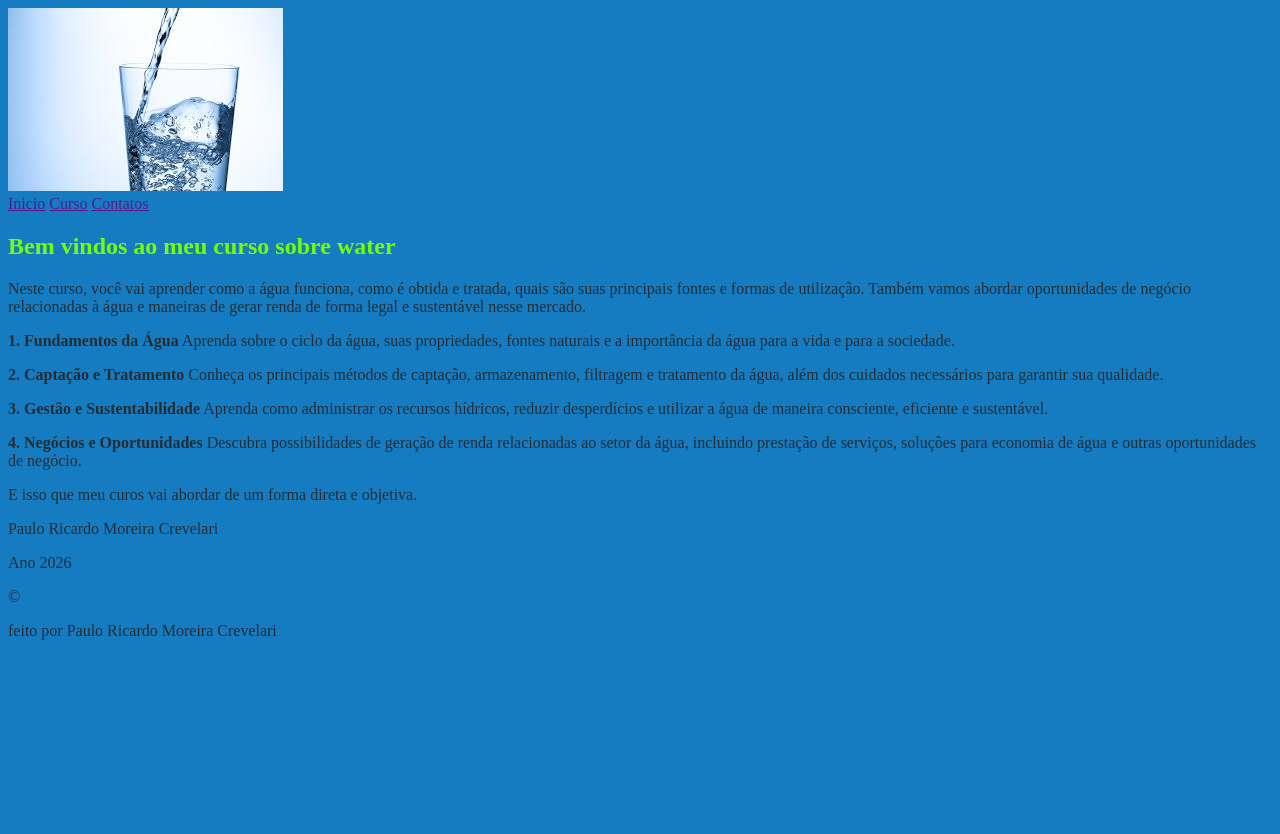
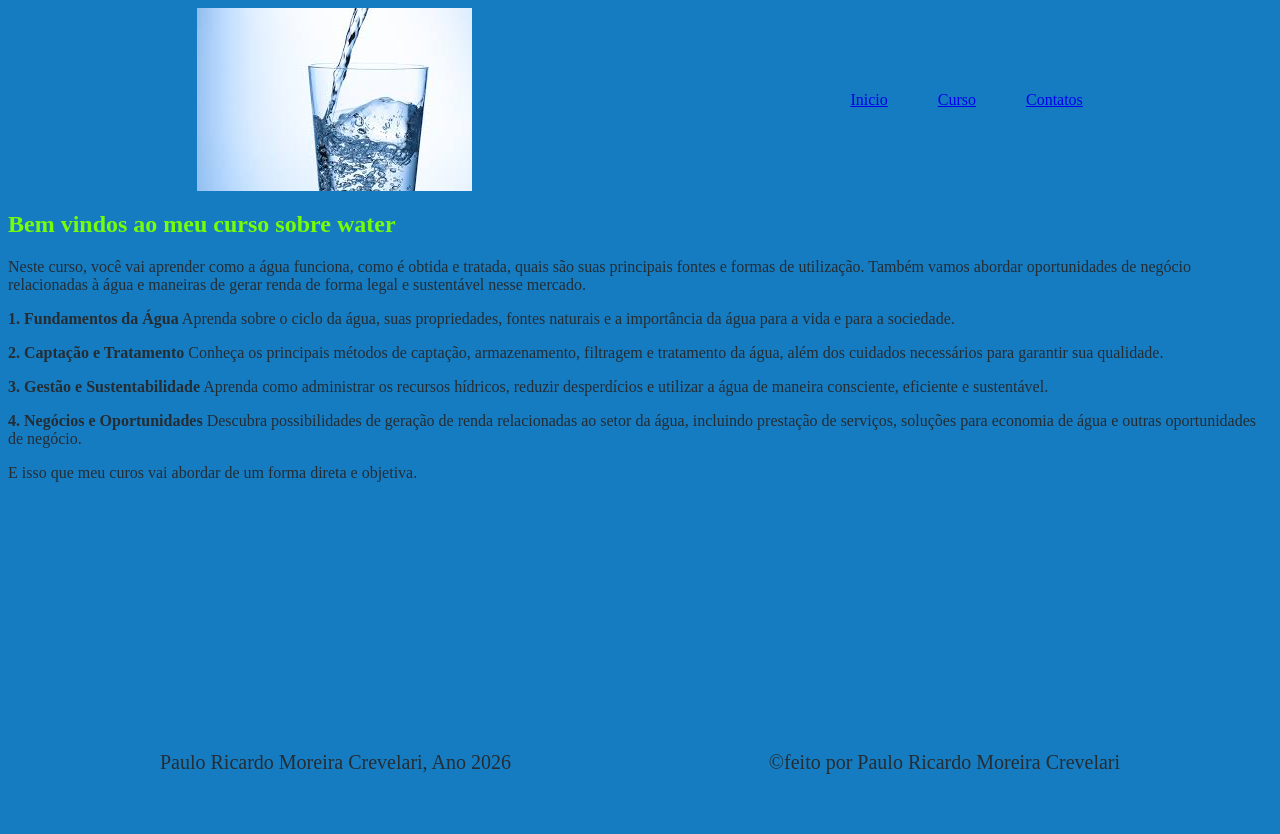
Before and after one commit to Paulo-exp/alura, a plain HTML site: page desafios fos instrutores/Escola de water/index.html in a window 1280 px wide. Drawn offline with Linux system fonts and the light colour scheme.

Commit message:
Add files via upload

```diff
--- a/desafios fos instrutores/Escola de water/CSS/style.css
+++ b/desafios fos instrutores/Escola de water/CSS/style.css
@@ -11,11 +11,29 @@ body {
     color: var(--cor-fonte-principal);
 
 }
+header{
+    display: flex;
+    align-items: center;
+    justify-content: space-around;
+}
+nav{
+
+    display: flex;
+    gap: 50px;
+}
 
 .titulo__distaque {
     color: var(--cor-terciaria);
 }
 
-.water_principal{
+.pe {
 
+    display: flex;
+    justify-content: space-around;
+    padding: 40px 23px ;
+    font-size: 20px;
+    font-weight: 200;
 }
+main{
+    height: 60vh;
+}
--- a/desafios fos instrutores/Escola de water/index.html
+++ b/desafios fos instrutores/Escola de water/index.html
@@ -14,9 +14,9 @@
         <img src="./Assents/images.jpg" alt="water">
 
         <nav>
-            <a  class="Inicio" href="">Inicio</a>
-            <a class="cursos" href="">Curso</a>
-            <a  class="Contatos" href="">Contatos</a>
+            <a  class="cabeça" href="index.html">Inicio</a>
+            <a class="cabeça" href="Cursos.html">Curso</a>
+            <a  class="cabeça" href="Contatos.html">Contatos</a>
         </nav>
 
     </header>
@@ -41,10 +41,10 @@
                 <p>E isso que meu curos vai abordar de um forma direta e objetiva.</p>
         </section>
     </main>
-    <footer>
-        <p>Paulo Ricardo Moreira Crevelari</p>
-        <p>Ano 2026</p>
-        &copy;<p>feito por Paulo Ricardo Moreira Crevelari</p>
+    <footer class="pe">
+        <p>Paulo Ricardo Moreira Crevelari, Ano 2026</p>
+
+        <p>&copy;feito por Paulo Ricardo Moreira Crevelari</p>
     </footer>
 </body>
 
```
Also changed, not shown: desafios fos instrutores/Escola de water/Contatos.html (added, +35 -0 lines), desafios fos instrutores/Escola de water/Cursos.html (added, +40 -0 lines), desafios fos instrutores/Escola de water/Assents/github.png (added), desafios fos instrutores/Escola de water/Assents/instagram.png (added).
